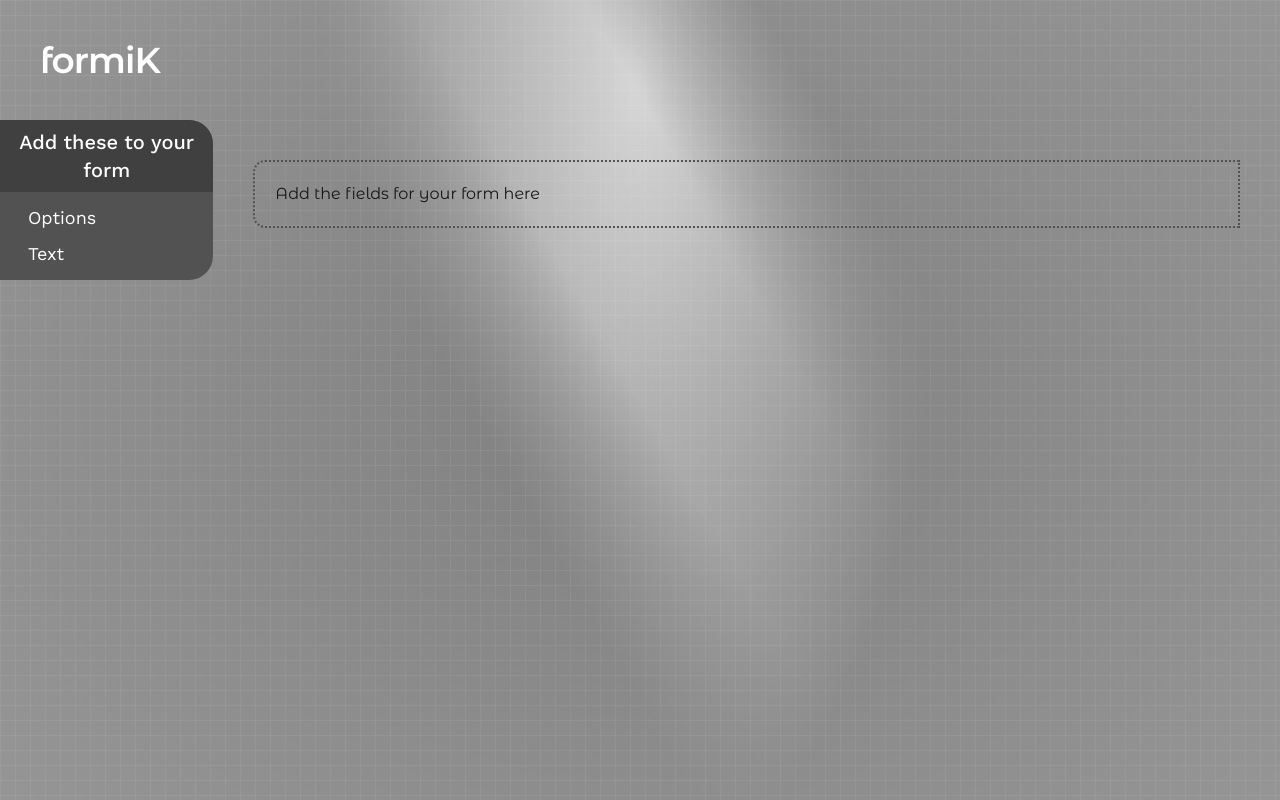
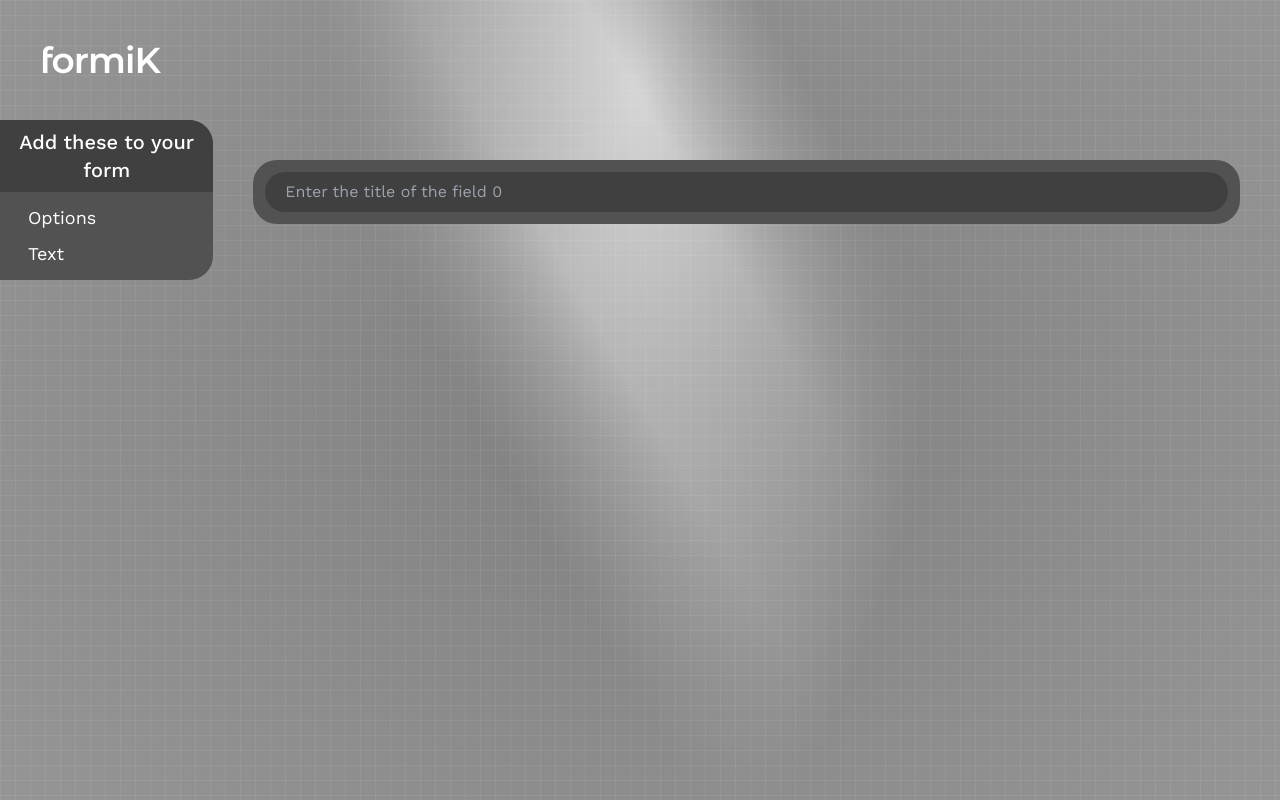
Before and after one commit to bigsparsh/formiK, a Next.js app: page /form/create in a window 1280 px wide. Both pictures are taken after a click on the button "Text". Built offline with nearby package versions, Linux system fonts and the light colour scheme; a web font is replaced by a local one.

Commit message:
Added text component as it's class implementation

```diff
--- a/app/form/create/page.tsx
+++ b/app/form/create/page.tsx
@@ -49,7 +49,7 @@ const CreateForm = () => {
           </h1>
           <div className="px-5 py-2 text-lg">
             <button
-              className="rounded-xl px-2 py-1 hover:bg-neutral-700 w-full text-left"
+              className="rounded-xl px-2 py-1 hover:bg-neutral-700 w-full text-left outline-none"
               onClick={() => {
                 manager?.addOptionField();
                 // setFormFields([
@@ -74,8 +74,9 @@ const CreateForm = () => {
               Options
             </button>
             <button
-              className="rounded-xl px-2 py-1 hover:bg-neutral-700 w-full text-left"
+              className="rounded-xl px-2 py-1 hover:bg-neutral-700 w-full text-left outline-none"
               onClick={() => {
+                manager?.addTextField();
                 //   setFormFields((r) => [
                 //     ...r,
                 //     {
@@ -93,13 +94,6 @@ const CreateForm = () => {
         </div>
         <div className="grow p-10 h-[80vh] overflow-y-scroll">
           <div className="">
-            {
-              // formFields.length === 0 && (
-              <h1 className="p-5 rounded-l-xl border-2 border-dotted border-neutral-600">
-                Add the fields for your form here
-              </h1>
-              // )
-            }
             <div className="flex flex-col gap-3" ref={fieldContainer}>
               {
                 formFields
--- a/classes/FormManager.tsx
+++ b/classes/FormManager.tsx
@@ -1,5 +1,6 @@
 import { FormElement } from "@/app/form/create/page";
 import OptionField from "@/components/OptionField";
+import TextComponent from "@/components/TextComponent";
 import { FieldType } from "@prisma/client";
 import { SetterOrUpdater } from "recoil";
 
@@ -32,7 +33,7 @@ export class FormManager {
 
     this.formFields.push({
       type: FieldType.OPTION,
-      index: this.formFields.length,
+      index: this.formFields.length - 1,
       title: "New Option field",
       options: [
         {
@@ -50,4 +51,27 @@ export class FormManager {
       </>
     ));
   }
+
+  addTextField() {
+    if (!this.setParentComponent) {
+      throw new Error("Parent component and setter is required");
+    }
+
+    this.formFields.push({
+      type: FieldType.TEXT,
+      index: this.formFields.length,
+      title: "New Text field",
+      required: false,
+    });
+
+    this.setParentComponent((r: JSX.Element) => (
+      <>
+        {r}
+        <TextComponent
+          key={crypto.randomUUID()}
+          id={this.formFields.length - 1}
+        />
+      </>
+    ));
+  }
 }
--- a/components/OptionField.tsx
+++ b/components/OptionField.tsx
@@ -1,8 +1,9 @@
 "use client";
-import { useRef } from "react";
+import { useRef, useState } from "react";
 import { FaPlus, FaTrash } from "react-icons/fa";
 
 const OptionField = ({ id }: { id: number }) => {
+  const [fieldState, setFieldState] = useState({});
   const requiredRef = useRef<HTMLInputElement>(null);
 
   return (
--- /dev/null
+++ b/components/TextComponent.tsx
@@ -0,0 +1,12 @@
+const TextComponent = ({ id }: { id: number }) => {
+  return (
+    <div className="w-full flex flex-col bg-neutral-600 rounded-3xl overflow-hidden p-3 work gap-3 text-white">
+      <input
+        type="text"
+        className="w-full py-2 bg-neutral-700 rounded-full px-5"
+        placeholder={"Enter the title of the field " + id}
+      />
+    </div>
+  );
+};
+export default TextComponent;
```
